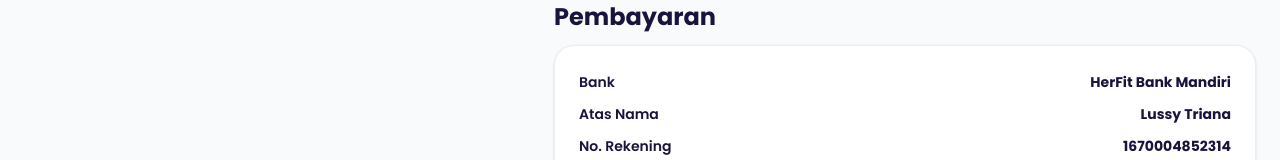
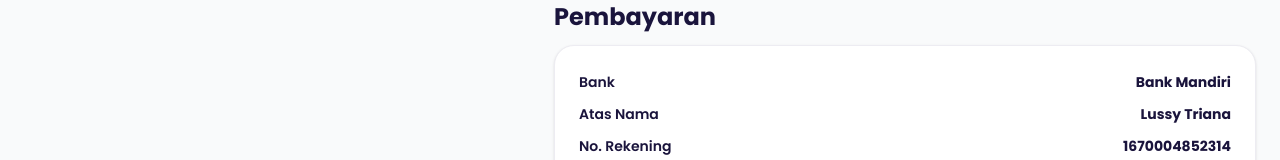
Before and after one commit to lussyanast/herfit, a Next.js app in the folder herfit-frontend/: page /produk/1/checkout in a window 1280 px wide. Shown: the part 552-712 px from the top of the page. Built offline with nearby package versions, Linux system fonts and the light colour scheme; no server answers.

Commit message:
Update page.tsx

```diff
--- a/herfit-frontend/src/app/(root)/produk/[kode]/checkout/page.tsx
+++ b/herfit-frontend/src/app/(root)/produk/[kode]/checkout/page.tsx
@@ -144,7 +144,7 @@ function Checkout({ params }: { params: { kode: string } }) {
                 <h2 className="font-bold text-xl sm:text-2xl text-secondary mb-3">Pembayaran</h2>
                 <div className="rounded-[20px] bg-white p-6 border border-border shadow space-y-5">
                   <div className="space-y-2 text-sm font-medium">
-                    <CardBooking title="Bank" value="HerFit Bank Mandiri" />
+                    <CardBooking title="Bank" value="Bank Mandiri" />
                     <CardBooking title="Atas Nama" value="Lussy Triana" />
                     <CardBooking title="No. Rekening" value="1670004852314" />
                   </div>
```
